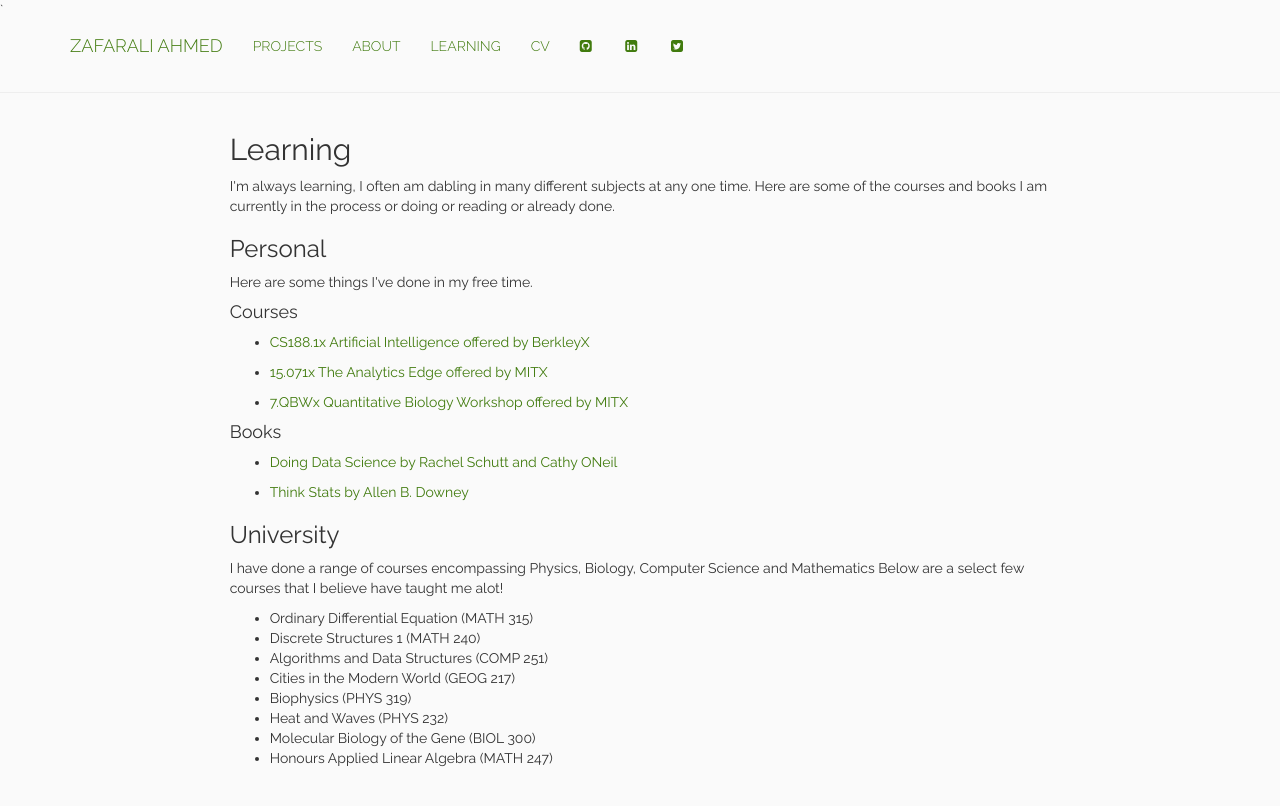
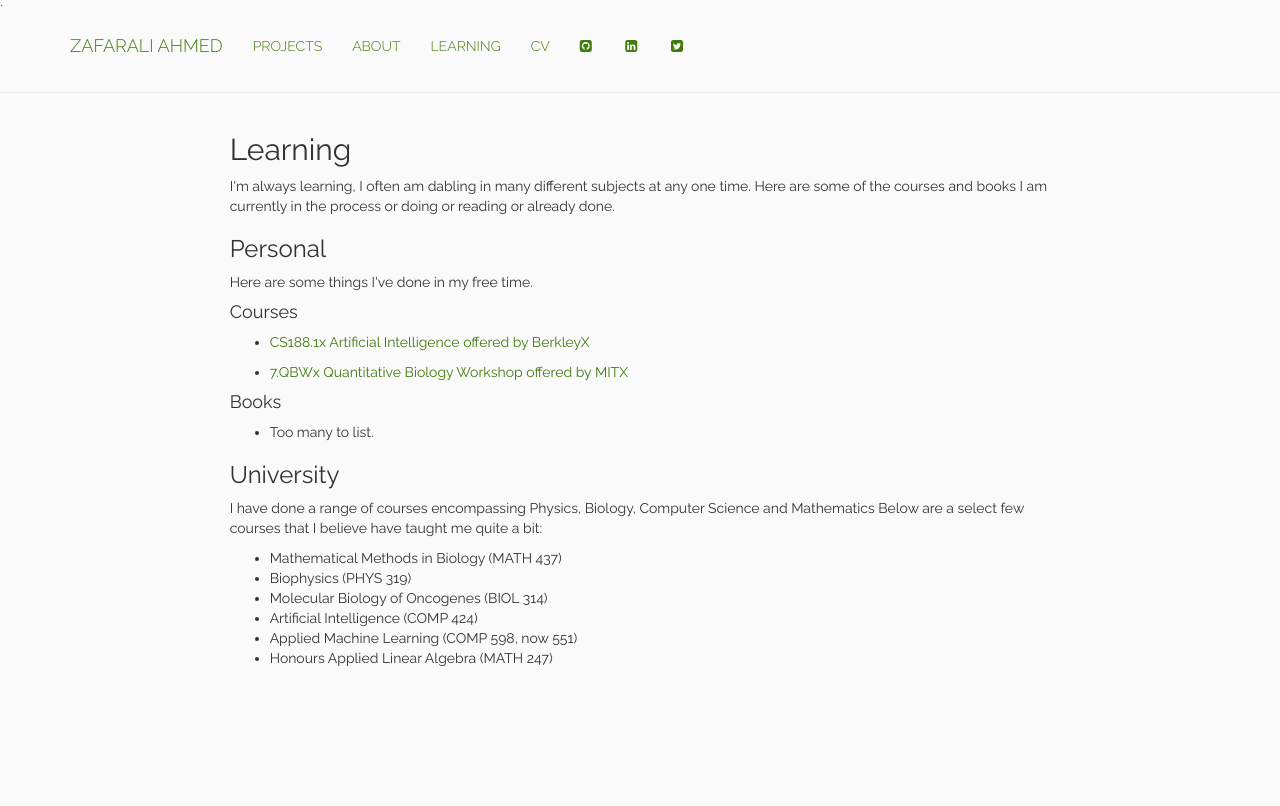
Before and after one commit to zafarali/zafarali.github.io, a Jekyll site: the page built from learning.html, in a window 1280 px wide. Shown: the top 806 px of the page. Built offline with Jekyll 4.4.1, drawn with Linux system fonts in a browser that asks for light colours; nearby versions of some CDN libraries.

Commit message:
Add 437 project, minor updates to about and learning page

```diff
--- a/learning.html
+++ b/learning.html
@@ -19,10 +19,6 @@ title: All Projects
       <h4>Courses</h4>
       <ul>
         <li><p><a href="https://www.edx.org/course/artificial-intelligence-uc-berkeleyx-cs188-1x-0#.VPOxFFPF_l8">CS188.1x Artificial Intelligence offered by BerkleyX</a></p>
-
-        </li>
-        <li><p><a href="https://www.edx.org/course/analytics-edge-mitx-15-071x-0#.VPOx81PF_l8">15.071x The Analytics Edge offered by MITX</a></p>
-
         </li>
         <li><p><a href="https://www.edx.org/course/quantitative-biology-workshop-mitx-7-qbwx#.VPUf2VPF_l8">7.QBWx Quantitative Biology Workshop offered by MITX</a></p>
 
@@ -30,26 +26,20 @@ title: All Projects
       </ul>
       <h4>Books</h4>
       <ul>
-        <li><p><a href="http://columbiadatascience.com/doing-data-science/">Doing Data Science by Rachel Schutt and Cathy ONeil</a></p>
-
-        </li>
-        <li><p><a href="http://greenteapress.com/thinkstats/">Think Stats by Allen B. Downey</a></p>
-
+        <li>Too many to list.
         </li>
       </ul>
       <h3>University</h3>
       <p>
         I have done a range of courses encompassing Physics, Biology, Computer Science and Mathematics
-        Below are a select few courses that I believe have taught me alot!
+        Below are a select few courses that I believe have taught me quite a bit:
       </p>
       <ul>
-        <li>Ordinary Differential Equation (MATH 315) </li>
-        <li>Discrete Structures 1 (MATH 240)</li>
-        <li>Algorithms and Data Structures (COMP 251)</li>
-        <li>Cities in the Modern World (GEOG 217)</li>
+        <li>Mathematical Methods in Biology (MATH 437) </li>
         <li>Biophysics (PHYS 319)</li>
-        <li>Heat and Waves (PHYS 232)</li>
-        <li>Molecular Biology of the Gene (BIOL 300)</li>
+        <li>Molecular Biology of Oncogenes (BIOL 314)</li>
+        <li>Artificial Intelligence (COMP 424)</li>
+        <li>Applied Machine Learning (COMP 598, now 551)</li>
         <li>Honours Applied Linear Algebra (MATH 247)</li>
       </ul>
     </div>
```
Also changed, not shown: _projects/2014-06-16-learning-angular.md (+0 -1 lines), _projects/2015-06-01-explore-intelligence.md (+1 -0 lines), _projects/2016-04-13-ESS.md (added, +10 -0 lines), _projects/2016-04-13-ESS2.md (added, +10 -0 lines), about.md (+1 -4 lines), public/images/ESS.png (added).
